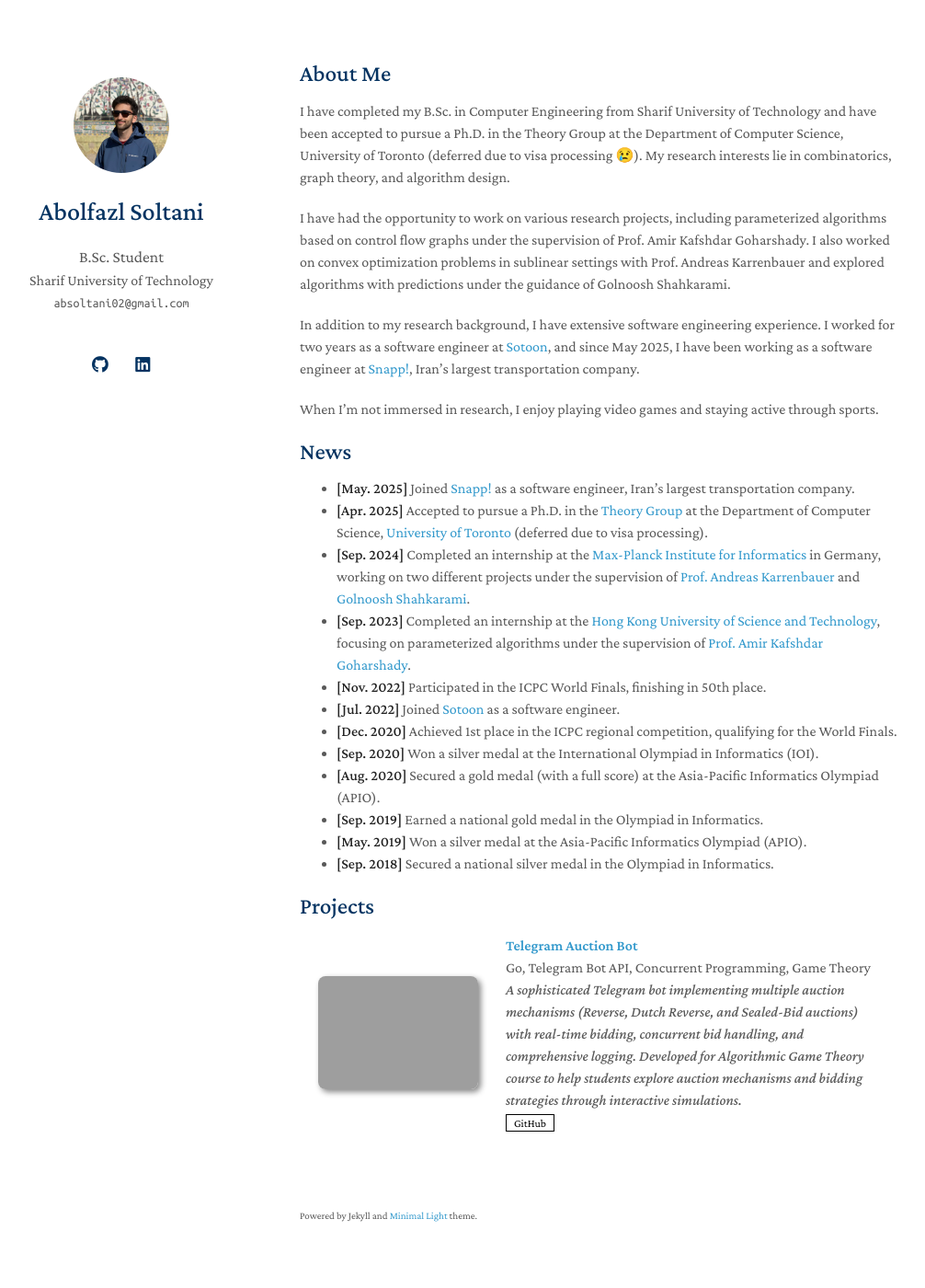
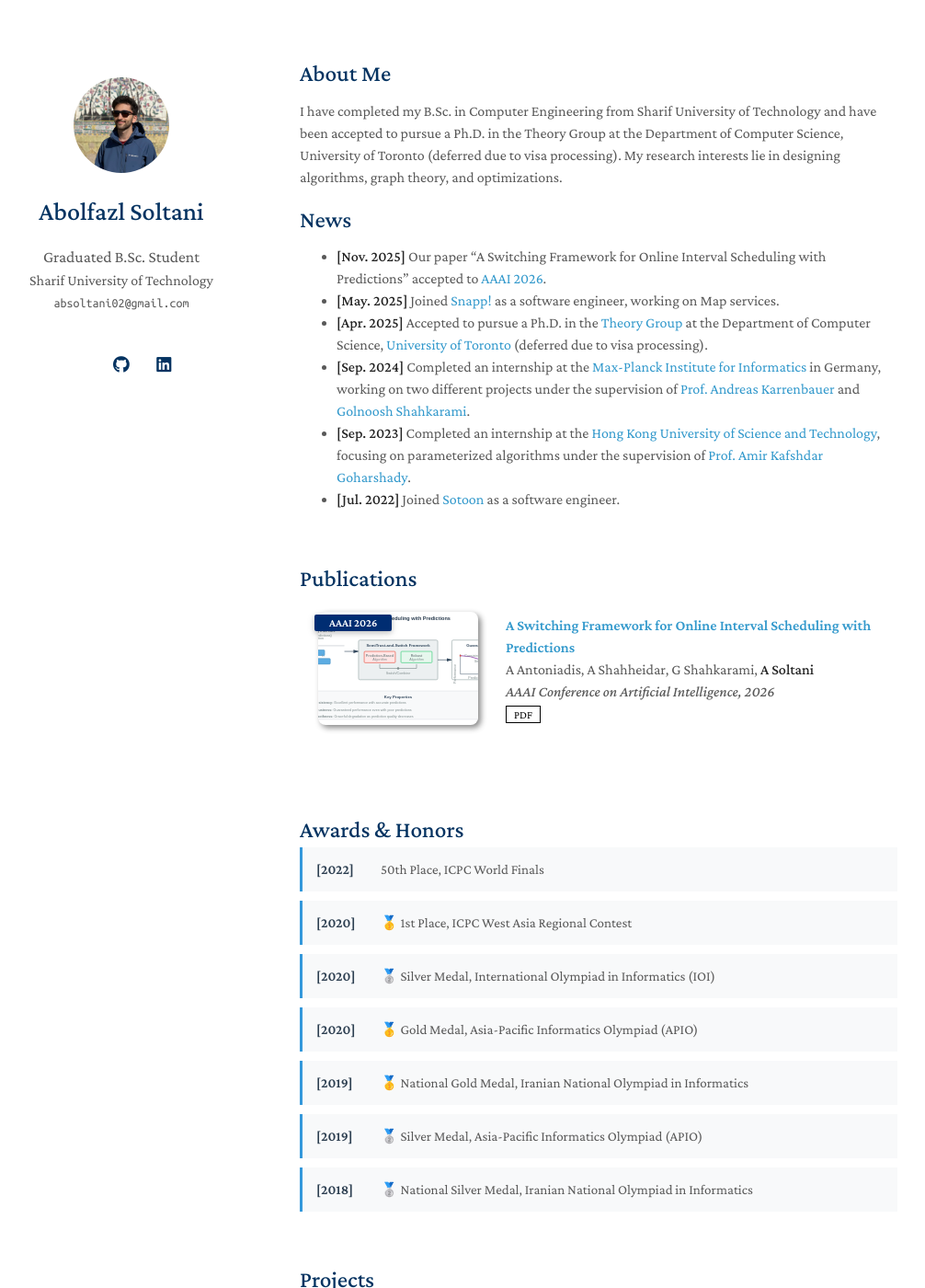
Before and after one commit to AbolfazlSoltaani/AbolfazlSoltaani.github.io, a Jekyll site: the page built from index.md, in a window 1280 px wide and 1400 px high. Shown: the whole window at 92% size, without its empty margins (144-1150 px from the left). Built offline with Jekyll 4.4.1, drawn with Linux system fonts in a browser that asks for light colours; a style sheet for code colours, icons or effects is not loaded; our own code applies the rules of GitHub Pages for plain Markdown files; grey boxes are pictures that could not be loaded.

Commit message:
feat: enhance personal website with awards and publications sections

```diff
--- a/_config.yml
+++ b/_config.yml
@@ -1,6 +1,6 @@
 # Basic Information
 title: Abolfazl Soltani
-position: B.Sc. Student
+position: Graduated B.Sc. Student
 affiliation: Sharif University of Technology
 email: absoltani02@gmail.com
 
@@ -12,7 +12,7 @@ canonical: https://minimal-light-theme.yliu.me/
 
 # Links
 # If you don't need one of them, you may delete the corresponding line.
-#google_scholar: https://scholar.google.com/
+google_scholar: https://scholar.google.com/citations?user=33xtG4kAAAAJ&hl=en
 cv_link: assets/files/curriculum_vitae.pdf
 github_link: https://github.com/AbolfazlSoltaani
 linkedin: https://www.linkedin.com/in/abolfazlsoltani02/
--- /dev/null
+++ b/_data/publications.yml
@@ -0,0 +1,10 @@
+main:
+
+  - title: "A Switching Framework for Online Interval Scheduling with Predictions"
+    authors: "A Antoniadis, A Shahheidar, G Shahkarami, <strong>A Soltani</strong>"
+    venue: "AAAI Conference on Artificial Intelligence, 2026"
+    year: 2026
+    badge: "AAAI 2026"
+    image: assets/img/aaai2026_graphical_abstract.svg
+    pdf: https://arxiv.org/pdf/2511.16194
+    abstract: "We study online interval scheduling in the irrevocable setting, where each interval must be immediately accepted or rejected upon arrival. The objective is to maximize the total length of accepted intervals while ensuring that no two accepted intervals overlap. We consider this problem in a learning-augmented setting, where the algorithm has access to (machine-learned) predictions. The goal is to design algorithms that leverage these predictions to improve performance while maintaining robust guarantees in the presence of prediction errors. Our main contribution is the SemiTrust-and-Switch framework, which provides a unified approach for combining prediction-based and classical interval scheduling algorithms."
--- /dev/null
+++ b/_includes/awards.md
@@ -0,0 +1,17 @@
+<h2 id="awards" style="margin: 60px 0px -15px;">Awards & Honors</h2>
+
+<div class="awards">
+<ol class="bibliography">
+
+{% for award in site.data.awards.main %}
+
+<li>
+<div class="award-row">
+  <strong>[{{ award.year }}]</strong> {{ award.icon }} {{ award.title }}
+</div>
+</li>
+
+{% endfor %}
+
+</ol>
+</div>
--- a/_includes/projects.md
+++ b/_includes/projects.md
@@ -1,4 +1,4 @@
-<h2 id="publications" style="margin: 2px 0px -15px;">Projects</h2>
+<h2 id="projects" style="margin: 60px 0px -15px;">Projects</h2>
 
 <div class="publications">
 <ol class="bibliography">
--- /dev/null
+++ b/_includes/publications.md
@@ -0,0 +1,51 @@
+<h2 id="publications" style="margin: 60px 0px -15px;">Publications</h2>
+
+<div class="publications">
+<ol class="bibliography">
+
+{% for link in site.data.publications.main %}
+
+<li>
+<div class="pub-row">
+  <div class="col-sm-3 abbr" style="position: relative;padding-right: 15px;padding-left: 15px;">
+    {% if link.image %}
+    <img src="{{ link.image }}" class="teaser img-fluid z-depth-1" style="width=100;height=40%">
+    {% endif %}
+    {% if link.badge %}
+    <abbr class="badge">{{ link.badge }}</abbr>
+    {% endif %}
+  </div>
+  <div class="col-sm-9" style="position: relative;padding-right: 15px;padding-left: 20px;">
+      <div class="title"><a href="{{ link.arxiv }}">{{ link.title }}</a></div>
+      <div class="author">{{ link.authors }}</div>
+      <div class="periodical"><em>{{ link.venue }}</em>
+      </div>
+    <div class="links">
+      {% if link.arxiv %}
+      <a href="{{ link.arxiv }}" class="btn btn-sm z-depth-0" role="button" target="_blank" style="font-size:12px;">arXiv</a>
+      {% endif %}
+      {% if link.pdf %}
+      <a href="{{ link.pdf }}" class="btn btn-sm z-depth-0" role="button" target="_blank" style="font-size:12px;">PDF</a>
+      {% endif %}
+      {% if link.code %}
+      <a href="{{ link.code }}" class="btn btn-sm z-depth-0" role="button" target="_blank" style="font-size:12px;">Code</a>
+      {% endif %}
+      {% if link.project %}
+      <a href="{{ link.project }}" class="btn btn-sm z-depth-0" role="button" target="_blank" style="font-size:12px;">Project Page</a>
+      {% endif %}
+      {% if link.slides %}
+      <a href="{{ link.slides }}" class="btn btn-sm z-depth-0" role="button" target="_blank" style="font-size:12px;">Slides</a>
+      {% endif %}
+      {% if link.others %}
+      {{ link.others }}
+      {% endif %}
+    </div>
+  </div>
+</div>
+</li>
+<br>
+
+{% endfor %}
+
+</ol>
+</div>
--- a/_layouts/homepage.html
+++ b/_layouts/homepage.html
@@ -29,9 +29,11 @@
     {% if site.auto_dark_mode %}
     <link rel="stylesheet" href="./assets/css/style.css">
     <link rel="stylesheet" href="./assets/css/publications.css">
+    <link rel="stylesheet" href="./assets/css/awards.css">
     {% else %}
     <link rel="stylesheet" href="./assets/css/style-no-dark-mode.css">
     <link rel="stylesheet" href="./assets/css/publications-no-dark-mode.css">
+    <link rel="stylesheet" href="./assets/css/awards.css">
     {% endif %}
   </head>
   <body>
--- /dev/null
+++ b/assets/css/awards.css
@@ -0,0 +1,37 @@
+.awards {
+  margin-top: 20px;
+}
+
+.awards ol.bibliography {
+  list-style: none;
+  padding: 0;
+  margin: 0;
+}
+
+.awards ol.bibliography li {
+  margin-bottom: 10px;
+  padding: 12px 15px;
+  border-left: 3px solid #3498db;
+  background-color: #f8f9fa;
+  transition: all 0.3s ease;
+}
+
+.awards ol.bibliography li:hover {
+  background-color: #e9ecef;
+  border-left-color: #2980b9;
+  transform: translateX(5px);
+}
+
+.award-row {
+  display: flex;
+  align-items: center;
+  gap: 10px;
+  font-size: 15px;
+  line-height: 1.6;
+}
+
+.award-row strong {
+  color: #2c3e50;
+  min-width: 60px;
+  font-weight: 600;
+}
--- a/index.md
+++ b/index.md
@@ -4,27 +4,19 @@ layout: homepage
 
 ## About Me
 
-I have completed my B.Sc. in Computer Engineering from Sharif University of Technology and have been accepted to pursue a Ph.D. in the Theory Group at the Department of Computer Science, University of Toronto (deferred due to visa processing 😢). My research interests lie in combinatorics, graph theory, and algorithm design.
-
-I have had the opportunity to work on various research projects, including parameterized algorithms based on control flow graphs under the supervision of Prof. Amir Kafshdar Goharshady. I also worked on convex optimization problems in sublinear settings with Prof. Andreas Karrenbauer and explored algorithms with predictions under the guidance of Golnoosh Shahkarami.
-
-In addition to my research background, I have extensive software engineering experience. I worked for two years as a software engineer at [Sotoon](https://sotoon.ir), and since May 2025, I have been working as a software engineer at [Snapp!](https://snapp.ir), Iran's largest transportation company.
-
-When I’m not immersed in research, I enjoy playing video games and staying active through sports.
+I have completed my B.Sc. in Computer Engineering from Sharif University of Technology and have been accepted to pursue a Ph.D. in the Theory Group at the Department of Computer Science, University of Toronto (deferred due to visa processing). My research interests lie in designing algorithms, graph theory, and optimizations.
 
 ## News
 
-- **[May. 2025]** Joined [Snapp!](https://snapp.ir) as a software engineer, Iran's largest transportation company.
+- **[Nov. 2025]** Our paper "A Switching Framework for Online Interval Scheduling with Predictions" accepted to [AAAI 2026](https://aaai.org/conference/aaai/aaai-26/).
+- **[May. 2025]** Joined [Snapp!](https://snapp.ir) as a software engineer, working on Map services.
 - **[Apr. 2025]** Accepted to pursue a Ph.D. in the [Theory Group](https://www.cs.toronto.edu/theory/) at the Department of Computer Science, [University of Toronto](https://www.utoronto.ca/) (deferred due to visa processing).
 - **[Sep. 2024]** Completed an internship at the [Max-Planck Institute for Informatics](https://www.mpi-inf.mpg.de/home) in Germany, working on two different projects under the supervision of [Prof. Andreas Karrenbauer](https://people.mpi-inf.mpg.de/~karrenba/) and [Golnoosh Shahkarami](https://people.mpi-inf.mpg.de/~gshahkar/).
 - **[Sep. 2023]** Completed an internship at the [Hong Kong University of Science and Technology](https://hkust.edu.hk), focusing on parameterized algorithms under the supervision of [Prof. Amir Kafshdar Goharshady](https://amir.goharshady.com/).
-- **[Nov. 2022]** Participated in the ICPC World Finals, finishing in 50th place.
 - **[Jul. 2022]** Joined [Sotoon](https://sotoon.ir) as a software engineer.
-- **[Dec. 2020]** Achieved 1st place in the ICPC regional competition, qualifying for the World Finals.
-- **[Sep. 2020]** Won a silver medal at the International Olympiad in Informatics (IOI).
-- **[Aug. 2020]** Secured a gold medal (with a full score) at the Asia-Pacific Informatics Olympiad (APIO).
-- **[Sep. 2019]** Earned a national gold medal in the Olympiad in Informatics.
-- **[May. 2019]** Won a silver medal at the Asia-Pacific Informatics Olympiad (APIO).
-- **[Sep. 2018]** Secured a national silver medal in the Olympiad in Informatics.
+
+{% include_relative _includes/publications.md %}
+
+{% include_relative _includes/awards.md %}
 
 {% include_relative _includes/projects.md %}
```
Also changed, not shown: _data/awards.yml (added, +28 -0 lines), assets/img/aaai2026_graphical_abstract.svg (added), assets/img/favicon-dark.png, assets/img/favicon.png.
